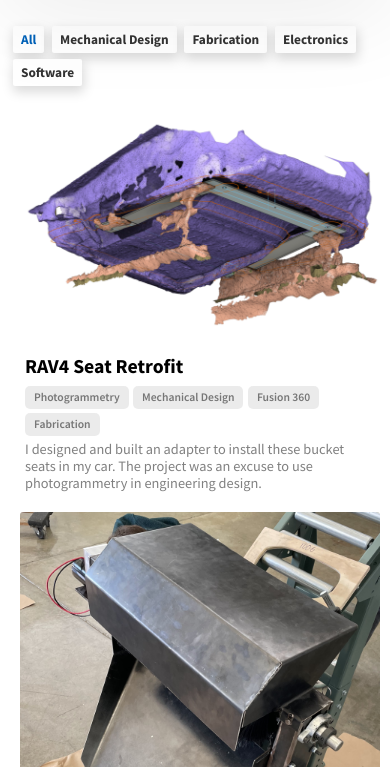
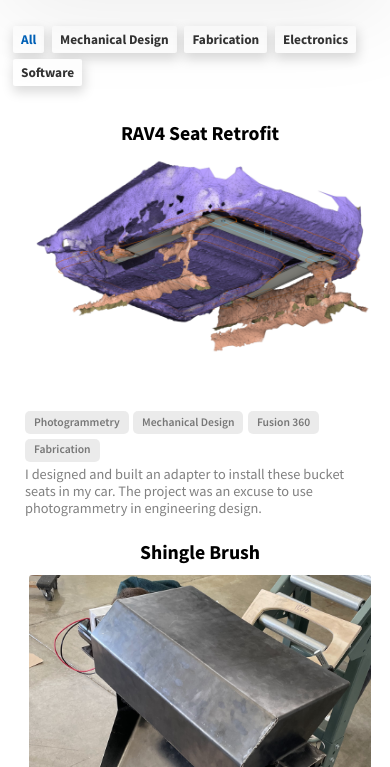
Before and after one commit to caleb-sav/portfolio-website, a website: page project-main.html in a window 390 px wide. Shown: the part 77-844 px from the top of the page. Drawn offline with Linux system fonts and the light colour scheme.

Commit message:
Title appear above photo and centered in mobile view.

```diff
--- a/css/style.css
+++ b/css/style.css
@@ -865,16 +865,16 @@ figure {
 .project-item > a { width: 100%; }
 
 
-.project-item > a:hover img{ transform: scale(1.1); }
+.project-item:hover img{ transform: scale(1.1); }
 .project-item:hover {background-color: whitesmoke;}
 
 .project-img {
   position: relative;
-  width: 100%;
+  width: 95%;
   border-radius: 3px;
   overflow: hidden;
   margin-bottom: .5rem;
-  margin-top: 0;
+  margin-top: 2%;
 }
 
 
@@ -888,10 +888,16 @@ figure {
 .project-categories,
 .project-description { margin-left: 5px; margin-right: 5px; }
 
-.project-title {
+.project-title,
+.project-title_mobile {
   line-height: 1.5;
   font-size: 2.2rem;
   margin-bottom: 0.5rem;
+}
+
+.project-title_mobile {
+  visibility: hidden;
+  text-align:center;
 }
 
 .project-description {
@@ -918,6 +924,14 @@ figure {
 @media (max-width: 420px) {
   .project-list {
     grid-template-columns: 1fr;
+  }
+
+  .project-title{
+    visibility: hidden;
+  }
+
+  .project-title_mobile{
+    visibility: visible;
   }
 }
 
--- a/project-main.html
+++ b/project-main.html
@@ -101,6 +101,8 @@
         <li class="project-item  mechanicalDesign fabrication">
           <a href="project-7.html">
 
+            <h3 class="project-title_mobile">RAV4 Seat Retrofit</h3>
+
             <figure class="project-img">
               <img src="./assets/Project 7 - RAV4 Seat Retrofit/thumb.png" alt="CAD model">
             </figure>
@@ -120,6 +122,8 @@
 
         <li class="project-item  mechanicalDesign fabrication">
           <a href="project-6.html">
+
+            <h3 class="project-title_mobile">Shingle Brush</h3>
 
             <figure class="project-img">
               <img src="./assets/Project 6 - Shingle Brush/thumb.png" alt="industrial machine">
@@ -144,6 +148,8 @@
 
         <li class="project-item  mechanicalDesign electronics software">
           <a href="project-5.html">
+
+            <h3 class="project-title_mobile">Sumo Robot</h3>
 
             <figure class="project-img">
               <img src="./assets/Project 5 - Sumo Robot/thumb.jpg" alt="robot">
@@ -171,6 +177,8 @@
         <li class="project-item  mechanicalDesign electronics software">
           <a href="project-4.html">
 
+            <h3 class="project-title_mobile">Drawing Robot</h3>
+
             <figure class="project-img">
               <img src="./assets/Project 4 - Drawing Robot/thumb.jpeg" alt="robot with wires">
             </figure>
@@ -193,6 +201,8 @@
         <li class="project-item  software">
           <a href="project-3.html">
 
+            <h3 class="project-title_mobile">Balancing Platform</h3>
+
             <figure class="project-img">
               <img src="./assets/Project 3 - Balancing Platform/thumb.jpg" alt="Balancing robot">
             </figure>
@@ -214,6 +224,8 @@
 
         <li class="project-item  fabrication mechanicalDesign">
           <a href="project-2.html">
+
+            <h3 class="project-title_mobile">Tool Racks</h3>
 
             <figure class="project-img">
               <img src="./assets/Project 2 - Tool Racks/thumb.jpg" alt="tool rack">
```
